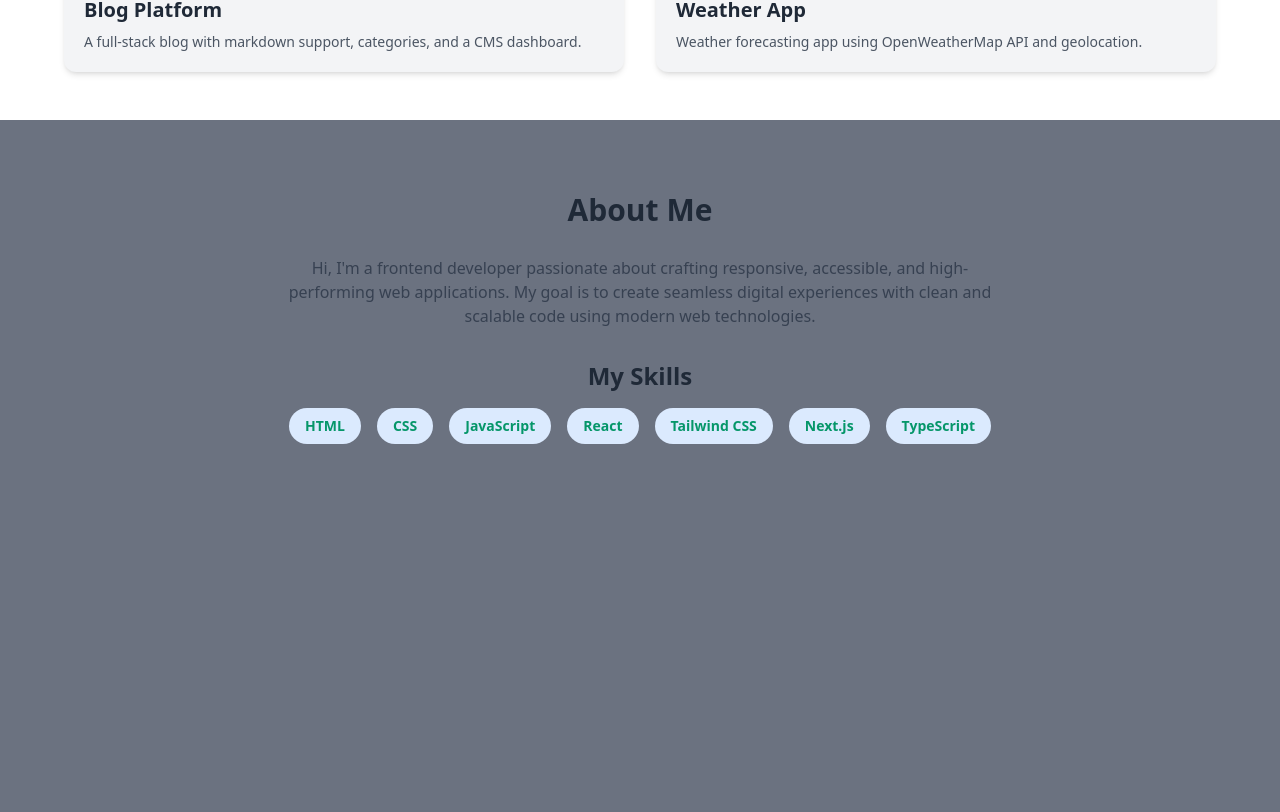
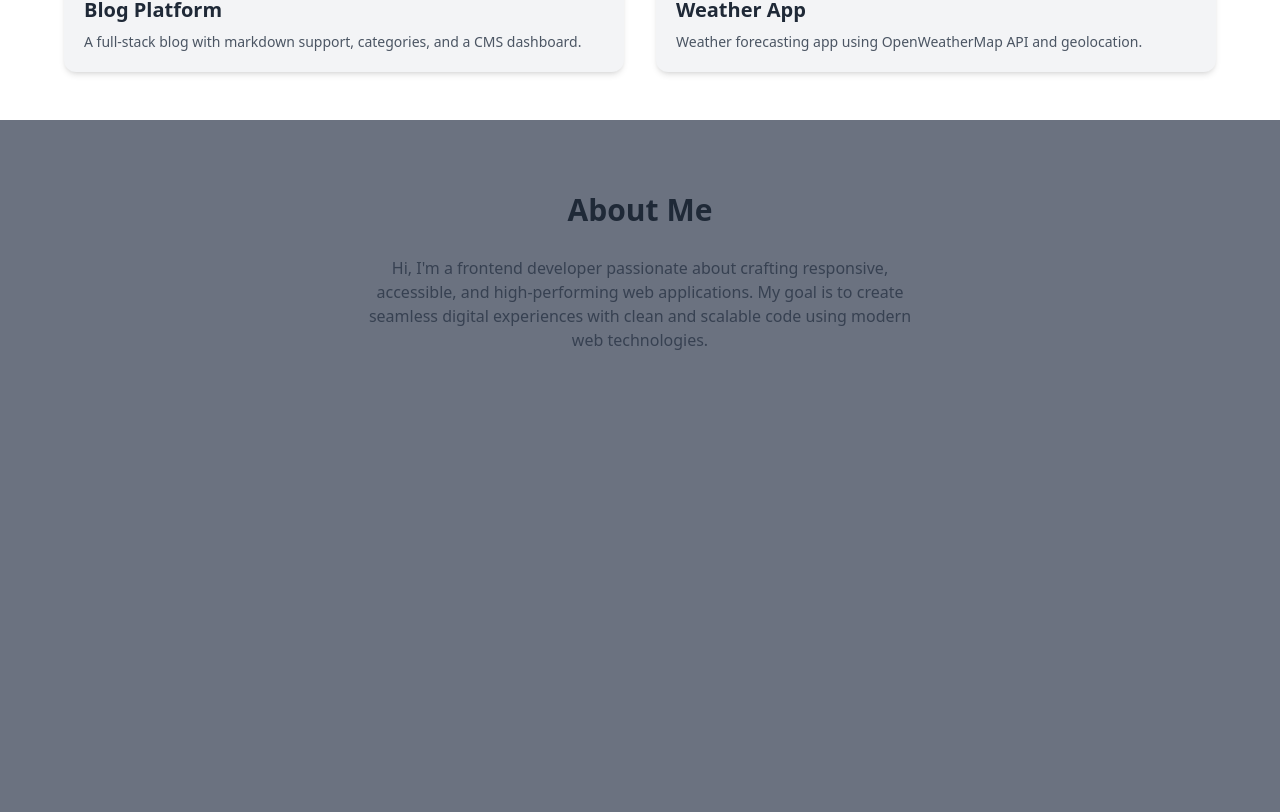
Before and after one commit to Bolaji87/portfolio-v1, a React (Vite) app: page / in a window 1280 px wide. Shown: the part 1408-2220 px from the top of the page. Built offline with nearby package versions, Linux system fonts and the light colour scheme.

Commit message:
feat: change styles

```diff
--- a/src/components/About.jsx
+++ b/src/components/About.jsx
@@ -1,31 +1,6 @@
-// const About = () => {
-//   return (
-//     <div className="max-w-3xl py-8 min-h-screen px-8  text-center my-6 mx-auto">
-//       <h2 className="text-3xl font-semibold mb-7">About Me</h2>
-//       <p className="text-gray-700">
-//         Hi, I'm a frontend developer with a focus on building responsive and
-//         engaging web experiences using modern technologies like React and
-//         Tailwind CSS.
-//       </p>
-//     </div>
-//   );
-// };
-
-// export default About;
-
-const skills = [
-  "HTML",
-  "CSS",
-  "JavaScript",
-  "React",
-  "Tailwind CSS",
-  "Next.js",
-  "TypeScript",
-];
-
 function About() {
   return (
-    <div className="max-w-3xl py-12 min-h-screen px-8 text-center my-6 mx-auto">
+    <div className="max-w-3xl py-12 min-h-screen px-8 sm:px-12 md:px-14 lg:px-24  text-center my-6 mx-auto">
       <h2 className="text-3xl font-semibold mb-7 text-gray-800">About Me</h2>
       <p className="text-gray-700 font-medium mb-8">
         Hi, I'm a frontend developer passionate about crafting responsive,
@@ -33,18 +8,6 @@ function About() {
         seamless digital experiences with clean and scalable code using modern
         web technologies.
       </p>
-
-      <h3 className="text-2xl font-semibold mb-4 text-gray-800">My Skills</h3>
-      <div className="flex flex-wrap justify-center gap-4">
-        {skills.map((skill) => (
-          <span
-            key={skill}
-            className="bg-blue-100 text-emerald-600 px-4 py-2 rounded-full font-semibold text-sm hover:bg-gradient-to-b from-blue-400 to-indigo-600  hover:text-white p-8  transition"
-          >
-            {skill}
-          </span>
-        ))}
-      </div>
     </div>
   );
 }
```
